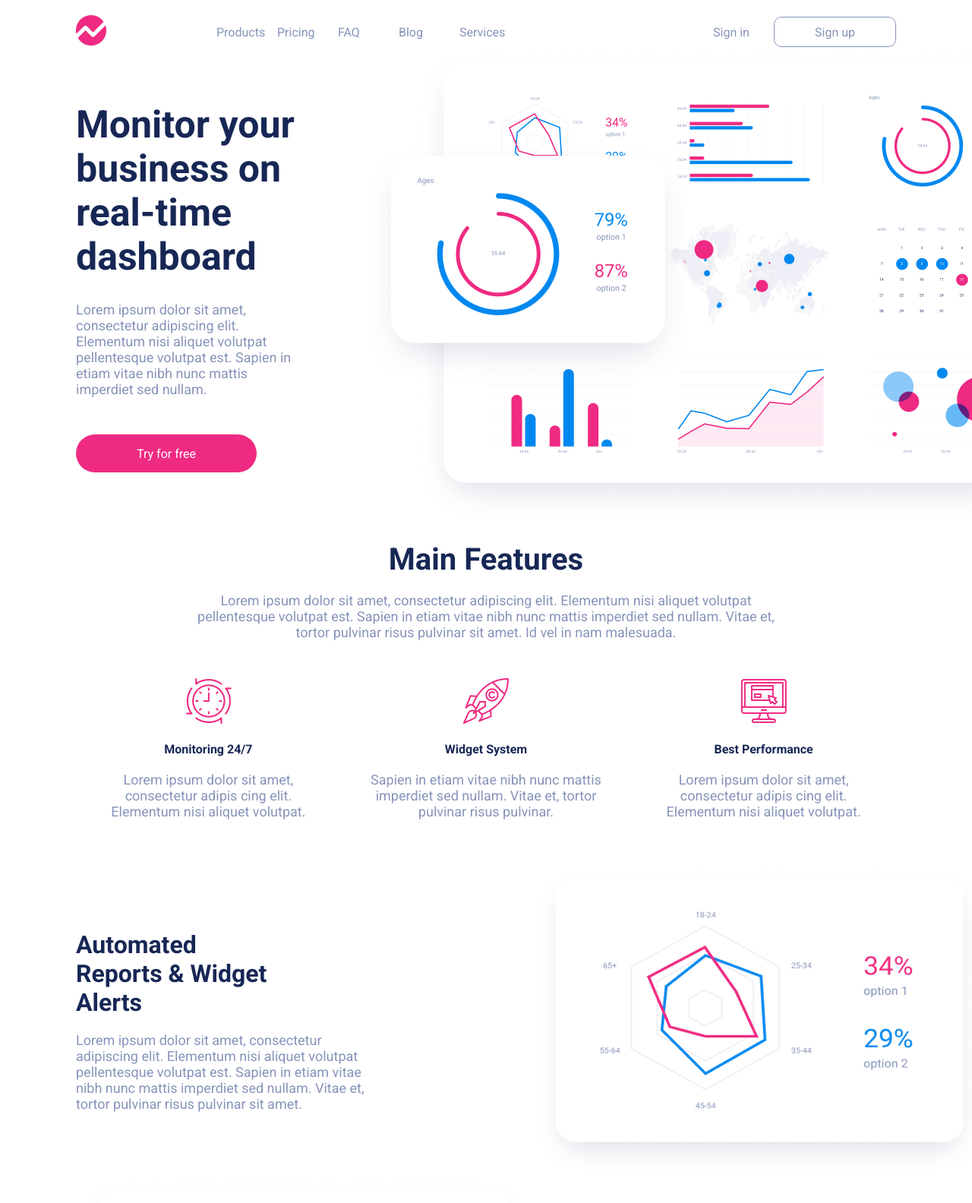
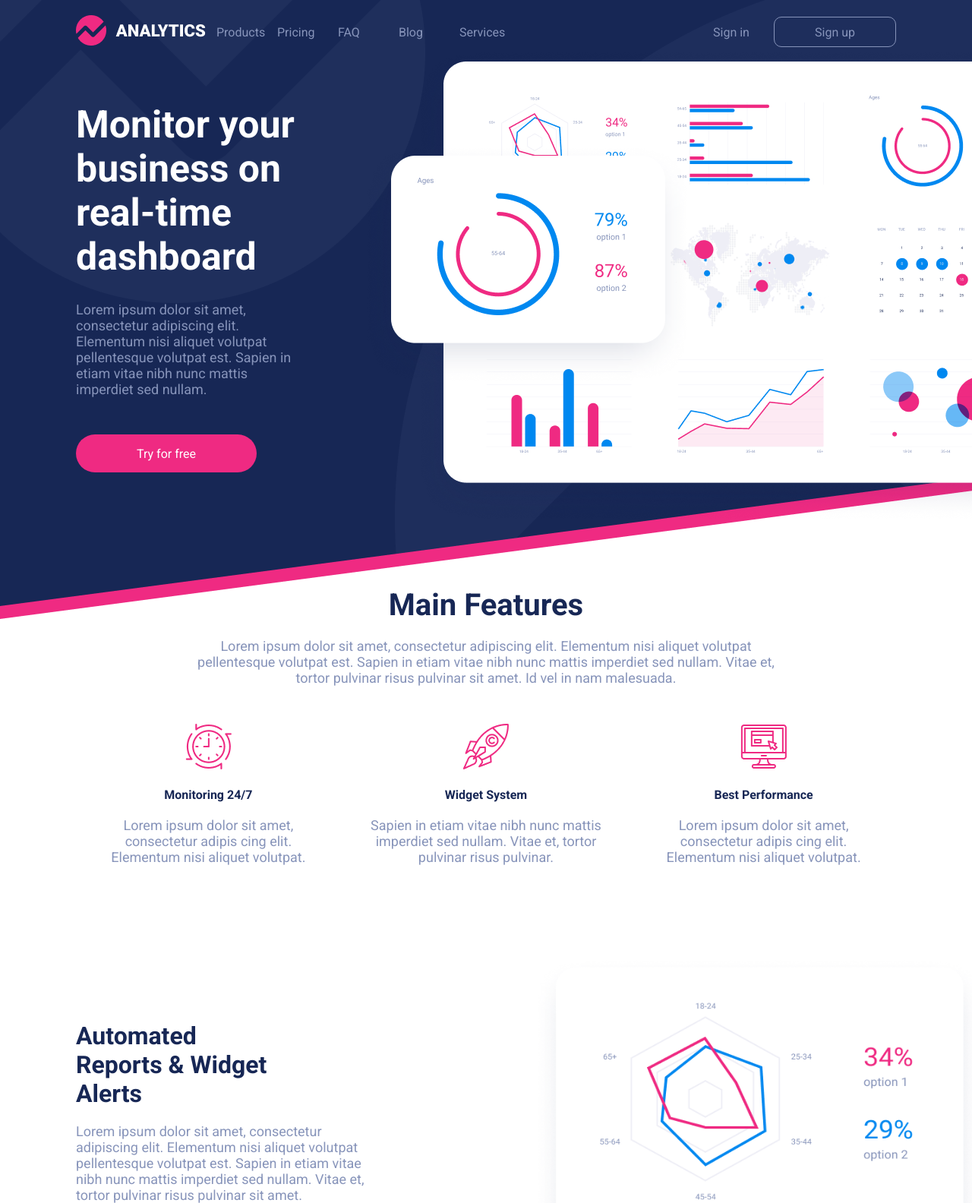
Before and after one commit to josephmadras/analytics-landing-page, a plain HTML site: page index.html in a window 1280 px wide. Shown: the top 1584 px of the page at 76% size. Drawn offline with Linux system fonts and the light colour scheme.

Commit message:
style: add top background image

```diff
--- a/styles/_features.scss
+++ b/styles/_features.scss
@@ -1,5 +1,5 @@
 .features {
-  padding: 20px 100px;
+  padding: 80px 100px;
   text-align: center;
 
   &__heading {
--- a/styles/_globals.scss
+++ b/styles/_globals.scss
@@ -12,6 +12,8 @@ body {
   font-family: "Roboto", sans-serif;
   width: 100%;
   min-height: 100vh;
+  background-image: url("../assets/images/desktop/background-top.png");
+  background-repeat: no-repeat;
 }
 
 p {
--- a/styles/_hero.scss
+++ b/styles/_hero.scss
@@ -10,6 +10,7 @@
     h1 {
       font-size: 50px;
       font-weight: bold;
+      color: #fff;
     }
     p {
       margin: 30px 0 49px 0;
```
Also changed, not shown: dist/main.css, 1 other file.
